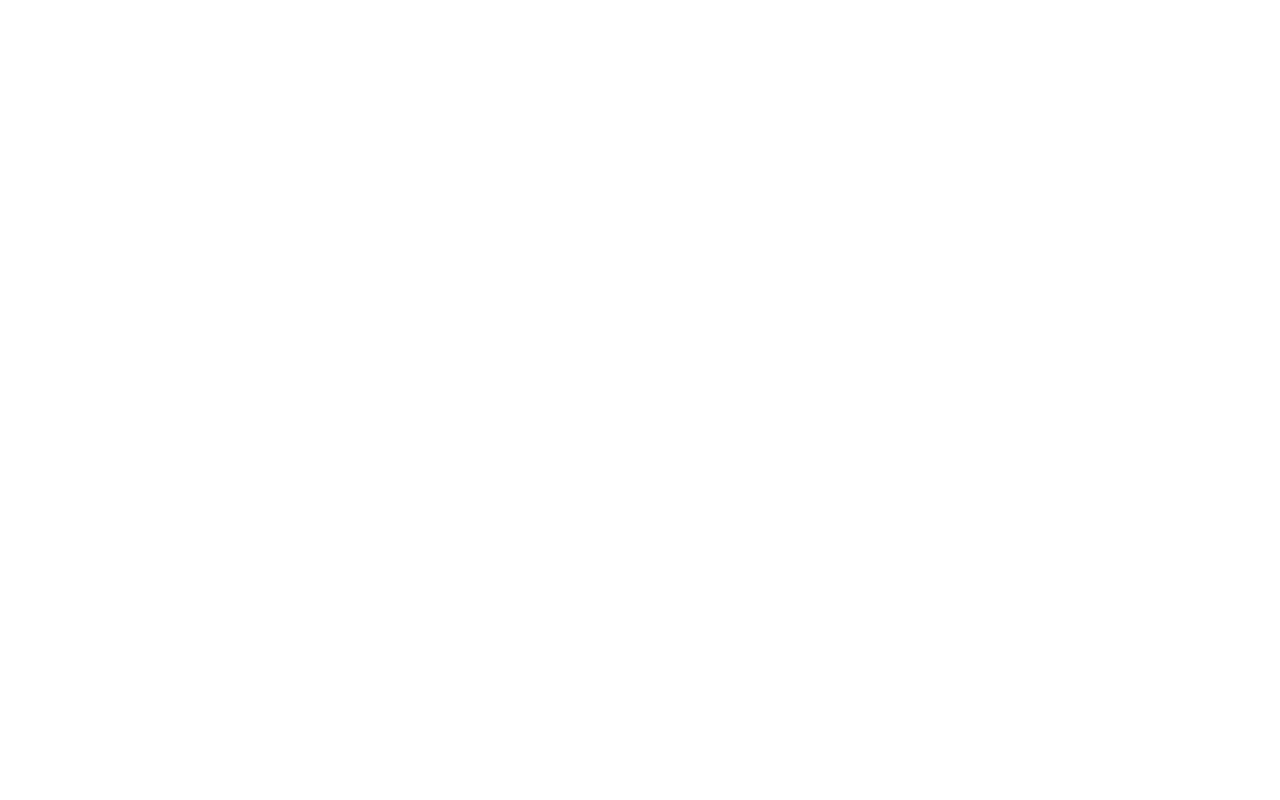
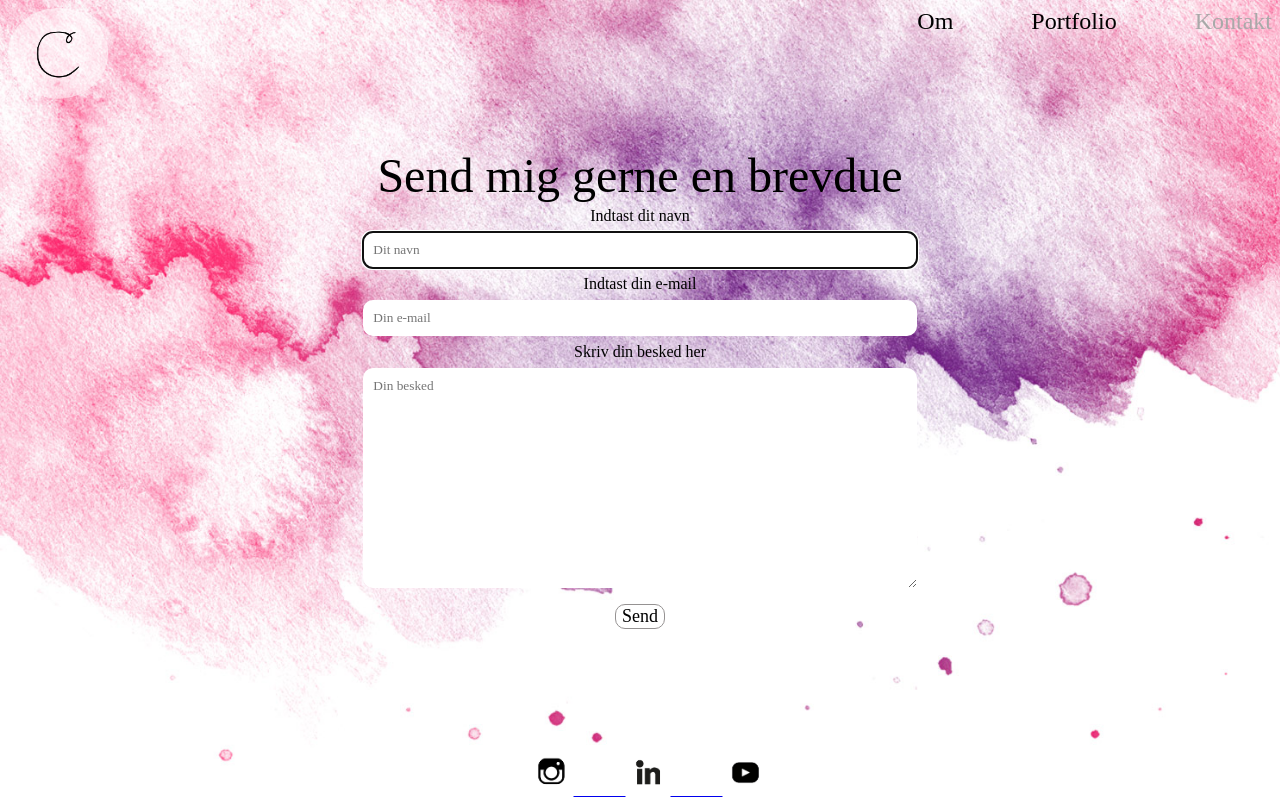
Before and after one commit to caminyg/portfolio, a plain HTML site: page pages/contact.html in a window 1280 px wide. Drawn offline with Linux system fonts and the light colour scheme.

Commit message:
Update #2

```diff
--- a/pages/contact.html
+++ b/pages/contact.html
@@ -3,8 +3,64 @@
 <head>
 <meta charset="UTF-8">
 <title>Kontakt mig</title>
+<link href="css/contactstyles.css" rel="stylesheet" type="text/css">
+<!--The following script tag downloads a font from the Adobe Edge Web Fonts server for use within the web page. We recommend that you do not modify it.-->
+<script>var __adobewebfontsappname__="dreamweaver"</script>
+<script src="http://use.edgefonts.net/bubbler-one:n4:default;dawning-of-a-new-day:n4:default.js" type="text/javascript"></script>
+
 </head>
 
 <body>
+<div>
+ <a href="index.html" target="_self"> <img alt="Home Icon" src="images/Logo.png" width="100" height="100"> </a>
+
+<div id="nav"><nav>
+		<a href="about.html" class="text" target="_self">Om</a>
+		<a href="portfolio.html" class="text" target="_self">Portfolio</a>
+		<a href="#" class="active" class="text" target="_self">Kontakt</a>
+	</nav></div>
+
+<section>
+<h1>Send mig gerne en brevdue</h1>
+
+<form action="mailto:camilla_nt@hotmail.com?subject=Contact%20via%20form" method="post" enctype="text/plain">
+      <p>
+        <label>Indtast dit navn</label>
+      </p>
+      <p>
+        <input type="text" name="name" class="box" placeholder="Dit navn" autofocus required>
+      </p>
+      <p>
+        <label>Indtast din e-mail</label>
+      </p>
+      <p>
+        <input type="email" name="email" class="box" placeholder="Din e-mail" required>
+      </p>
+      <p>
+        <label>Skriv din besked her</label>
+      </p>
+      <p>
+        <textarea name="comment" class="box" id="messagebox" placeholder="Din besked"></textarea>
+      </p>
+      <input id="submitbutton" type="submit" value="Send">
+    </form>
+
+</section>
+
+ <footer>
+	 <a href="https://www.instagram.com/camillanygaardt/" target="_blank">
+<img alt="Instagram Icon" src="images/instaicon.png" width="45" height="45">
+</a>
+
+	<a href="https://www.linkedin.com/in/camilla-nygård-thomsen-07b70914a/" target="_blank">
+<img alt="Linked In Icon" src="images/linkedinicon.png" width="45" height="45">
+</a>
+
+	 <a href="http://www.youtube.com/user/CamillaNT" target="_blank">
+<img alt="Youtube Icon" src="images/youtubeicon.png" width="45" height="45">
+</a>
+	 </footer>
+	</div>
+
 </body>
 </html>
--- a/pages/css/aboutstyles.css
+++ b/pages/css/aboutstyles.css
@@ -6,6 +6,27 @@ body {
     background-attachment: fixed;
     height: 100%;
 }
+
+#nav {
+    float: right;
+    font-family: bubbler-one;
+    font-style: normal;
+    font-weight: 400;
+    font-size: 1.5em;
+    word-spacing: 3em;
+	display: inline;
+}
+
+.text {
+    color: black;
+    text-decoration: none;
+}
+
+.active {
+	color: darkgrey;
+	text-decoration: none;
+}
+
 body section h1 {
     font-style: normal;
     font-weight: 400;
@@ -22,14 +43,6 @@ body section {
 
 logo {
     float: left;
-}
-body nav {
-    float: right;
-    font-style: normal;
-    font-weight: 400;
-    font-size: 2em;
-    word-spacing: 1em;
-    font-family: bubbler-one;
 }
 
 body section h2 {
--- a/pages/css/contactstyles.css
+++ b/pages/css/contactstyles.css
@@ -0,0 +1,85 @@
+@charset "UTF-8";
+body {
+    background-image: url(../images/background.jpg);
+    background-size: cover;
+    background-attachment: fixed;
+    height: 100%;
+}
+
+logo {
+    float: left;
+}
+
+#nav {
+    float: right;
+    font-style: normal;
+    font-weight: 400;
+    font-size: 1.5em;
+    word-spacing: 3em;
+    display: inline;
+    font-family: bubbler-one;
+}
+
+.text {
+    color: #000000;
+    text-decoration: none;
+}
+
+.active {
+	color: darkgrey;
+    text-decoration: none;
+}
+
+body footer {
+    text-align: center;
+    height: 50px;
+    position: absolute;
+    bottom: 0;
+    width: 100%;
+    word-spacing: 3em;
+}
+body div {
+	min-height: 100px;
+}
+h1 {
+    font-family: dawning-of-a-new-day;
+	font-style: normal;
+    font-weight: 400;
+    font-size: 3em;
+    text-align: center;
+    line-height: 1em;
+    height: 0.5em;
+}
+div section form {
+    text-align: center;
+    width: 100%;
+    font-family: bubbler-one;
+    font-style: normal;
+    font-weight: 400;
+    line-height: 0em;
+}
+
+.box {
+    padding: 10px;
+    font-family: bubbler-one;
+    font-style: normal;
+    font-weight: 400;
+    width: 40em;
+    border-style: hidden;
+    border-radius: 10px;
+}
+
+#messagebox {
+    height: 15em;
+	color: #000000;
+}
+
+#submitbutton {
+    border-radius: 10px;
+    border: 0.5px solid #959292;
+    background-color: white;
+    font-family: bubbler-one;
+    font-style: normal;
+    font-weight: 400;
+    font-size: large;
+}
--- a/pages/css/indexstyles.css
+++ b/pages/css/indexstyles.css
@@ -21,13 +21,20 @@ body section {
 logo {
     float: left;
 }
-body nav {
+
+#nav {
     float: right;
     font-family: bubbler-one;
     font-style: normal;
     font-weight: 400;
-    font-size: 2em;
-    word-spacing: 1em;
+    font-size: 1.5em;
+    word-spacing: 3em;
+	display: inline;
+}
+
+.text {
+    color: #000000;
+    text-decoration: none;
 }
 
 body section h2 {
--- a/pages/css/portfoliostyles.css
+++ b/pages/css/portfoliostyles.css
@@ -0,0 +1,43 @@
+@charset "UTF-8";
+body {
+    background-image: url(../images/background.jpg);
+    background-size: cover;
+    background-attachment: fixed;
+    height: 100%;
+}
+
+logo {
+    float: left;
+}
+
+#nav {
+    float: right;
+    font-style: normal;
+    font-weight: 400;
+    font-size: 1.5em;
+    word-spacing: 3em;
+    display: inline;
+    font-family: bubbler-one;
+}
+
+.text {
+    color: black;
+    text-decoration: none;
+}
+
+.active {
+	color: darkgrey;
+	text-decoration: none;
+}
+
+body footer {
+    text-align: center;
+    height: 50px;
+    position: absolute;
+    bottom: 0;
+    width: 100%;
+    word-spacing: 3em;
+}
+body div {
+	min-height: 100px;
+}
```
Also changed, not shown: pages/about.html (+6 -2 lines), pages/index.html (+5 -1 lines), pages/portfolio.html (+32 -1 lines), 1 other file.
